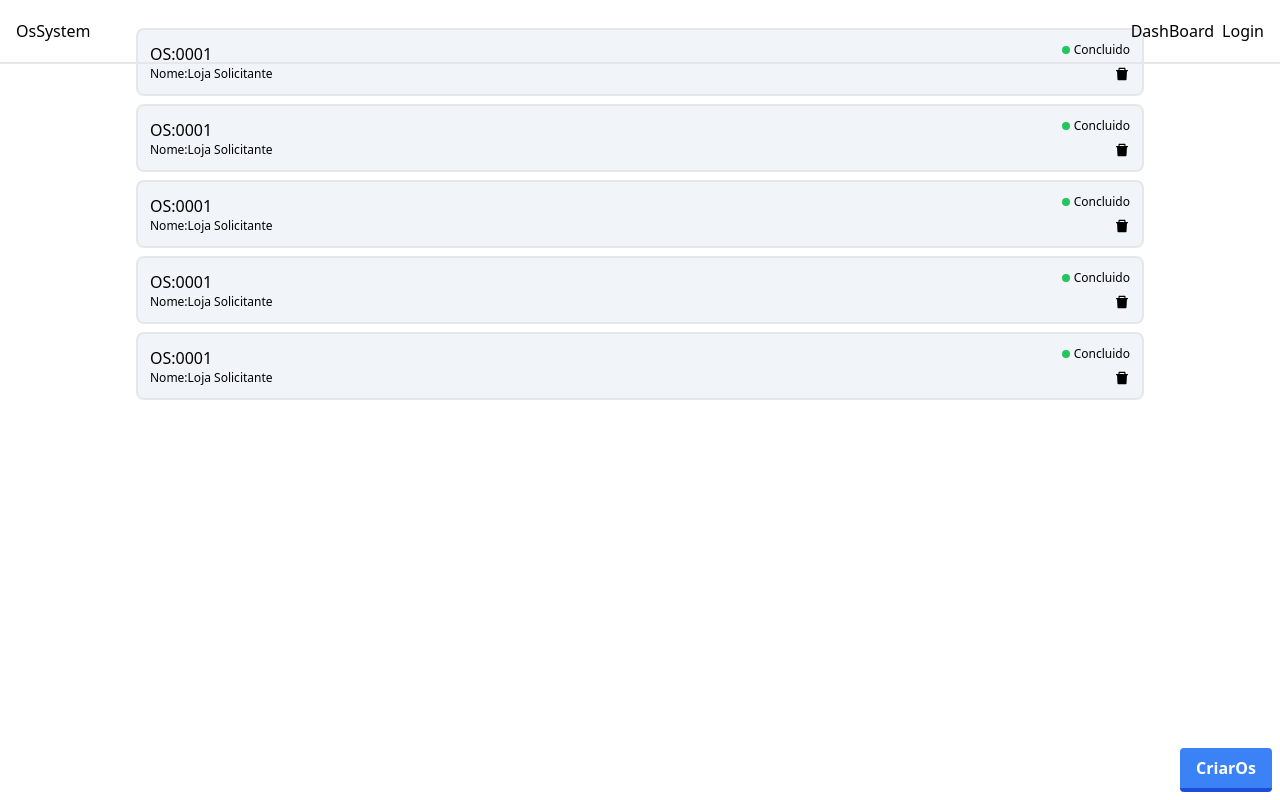
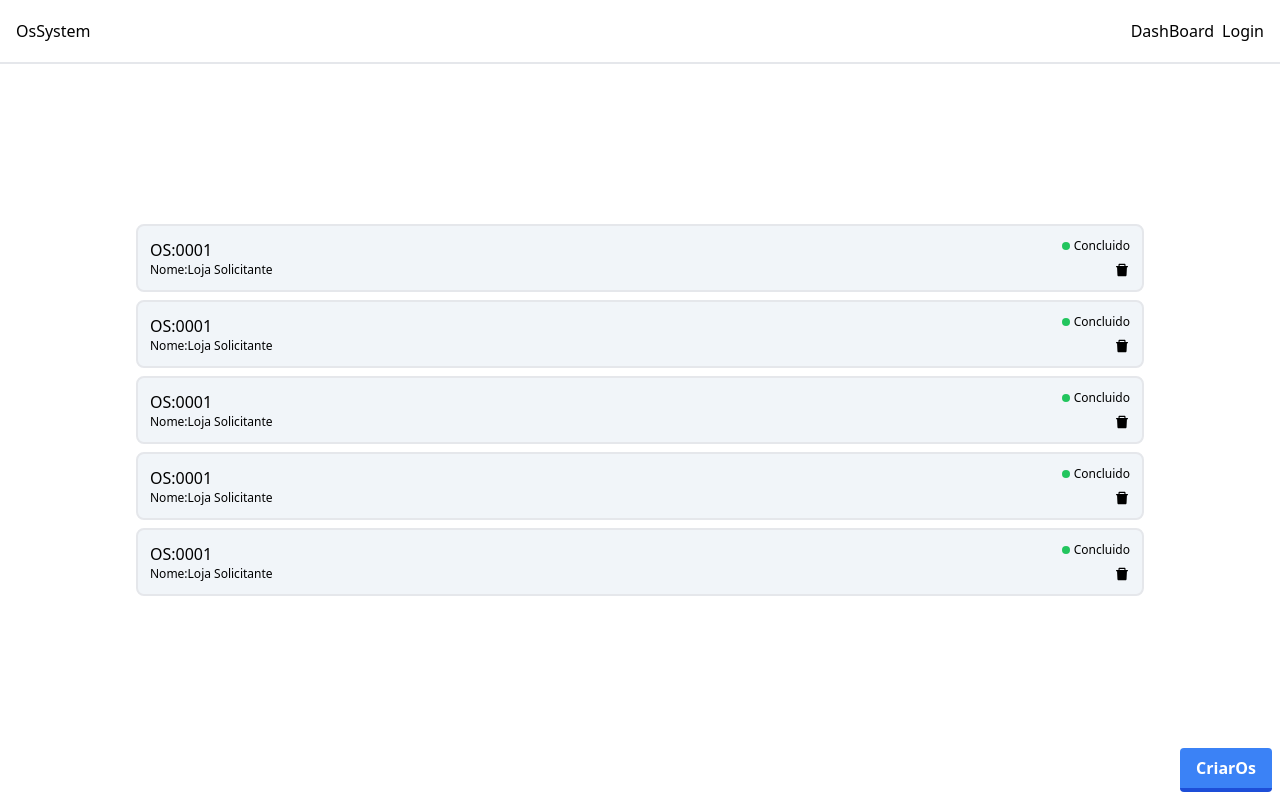
Before and after one commit to ThiagoAssalin/system-os, a Next.js app: page / in a window 1280 px wide. Built offline with nearby package versions, Linux system fonts and the light colour scheme.

Commit message:
Styled - Arrumando posicionamento da pagina main

```diff
--- a/src/app/components/header/index.tsx
+++ b/src/app/components/header/index.tsx
@@ -3,7 +3,7 @@ import Link from "next/link";
 
 export default function Header(){
     return(
-        <header className="  h-16 flex items-center justify-between p-4 border-b-2 fixed w-screen ">
+        <header className="  h-16 flex items-center justify-between p-4 border-b-2 fixed w-screen top-0 ">
             <h1>OsSystem</h1>
             <nav className="flex gap-2">
                 <Link className=" cursor-pointer" href={'/'}>DashBoard</Link>
--- a/src/app/layout.tsx
+++ b/src/app/layout.tsx
@@ -16,8 +16,8 @@ export default function RootLayout({
   return (
     <html lang="en">
       <body>
+        {children}
         <Header/>
-        {children}
       </body>
     </html>
   )
--- a/src/app/page.tsx
+++ b/src/app/page.tsx
@@ -4,7 +4,7 @@ import OsList from "./components/osList";
 
 export default function Home() {
   return (
-    <main className="flex justify-center">
+    <main className="flex justify-center items-center h-screen">
       <Btn>CriarOs</Btn>
       <OsList/>
     </main>
```
